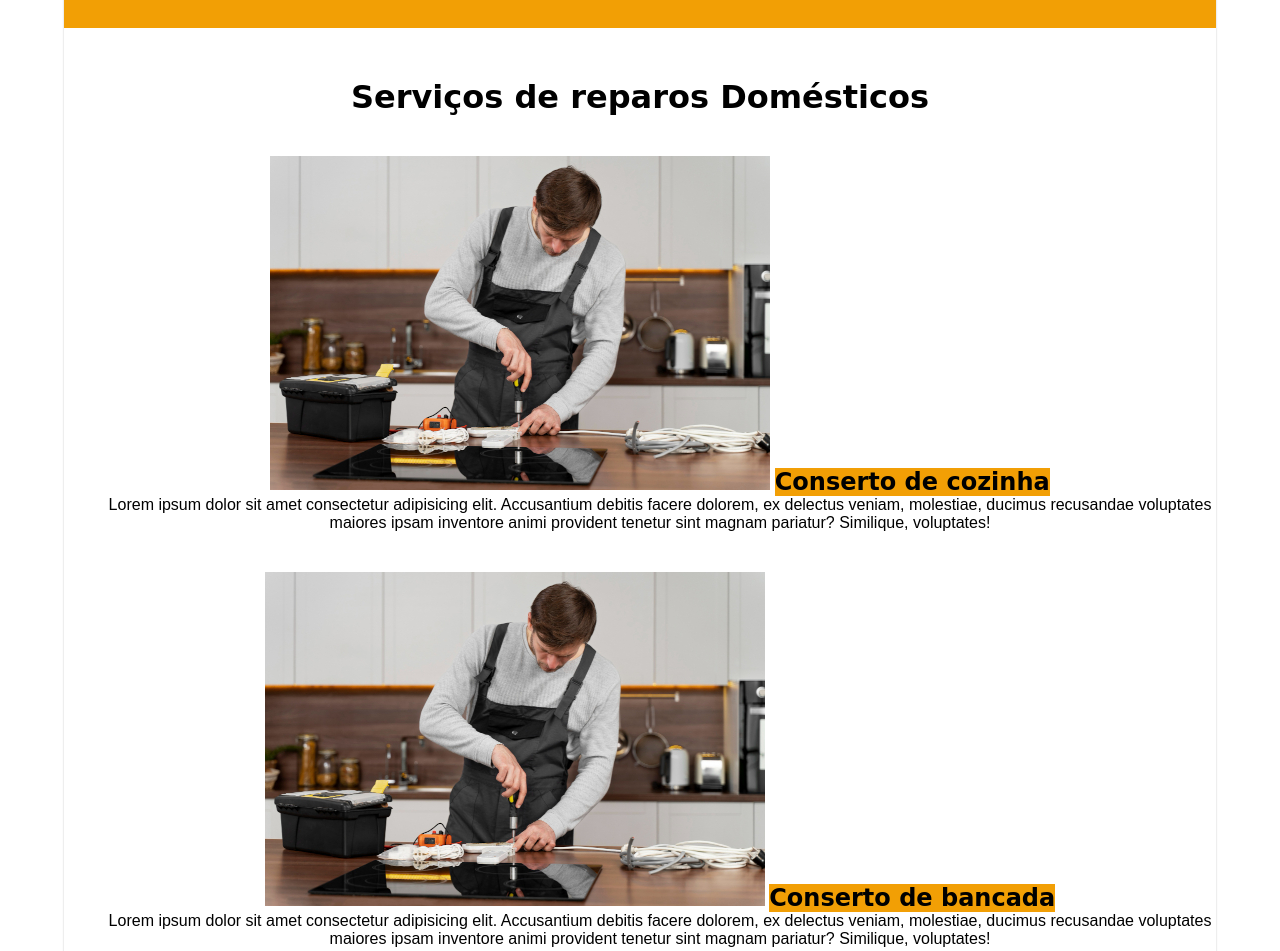
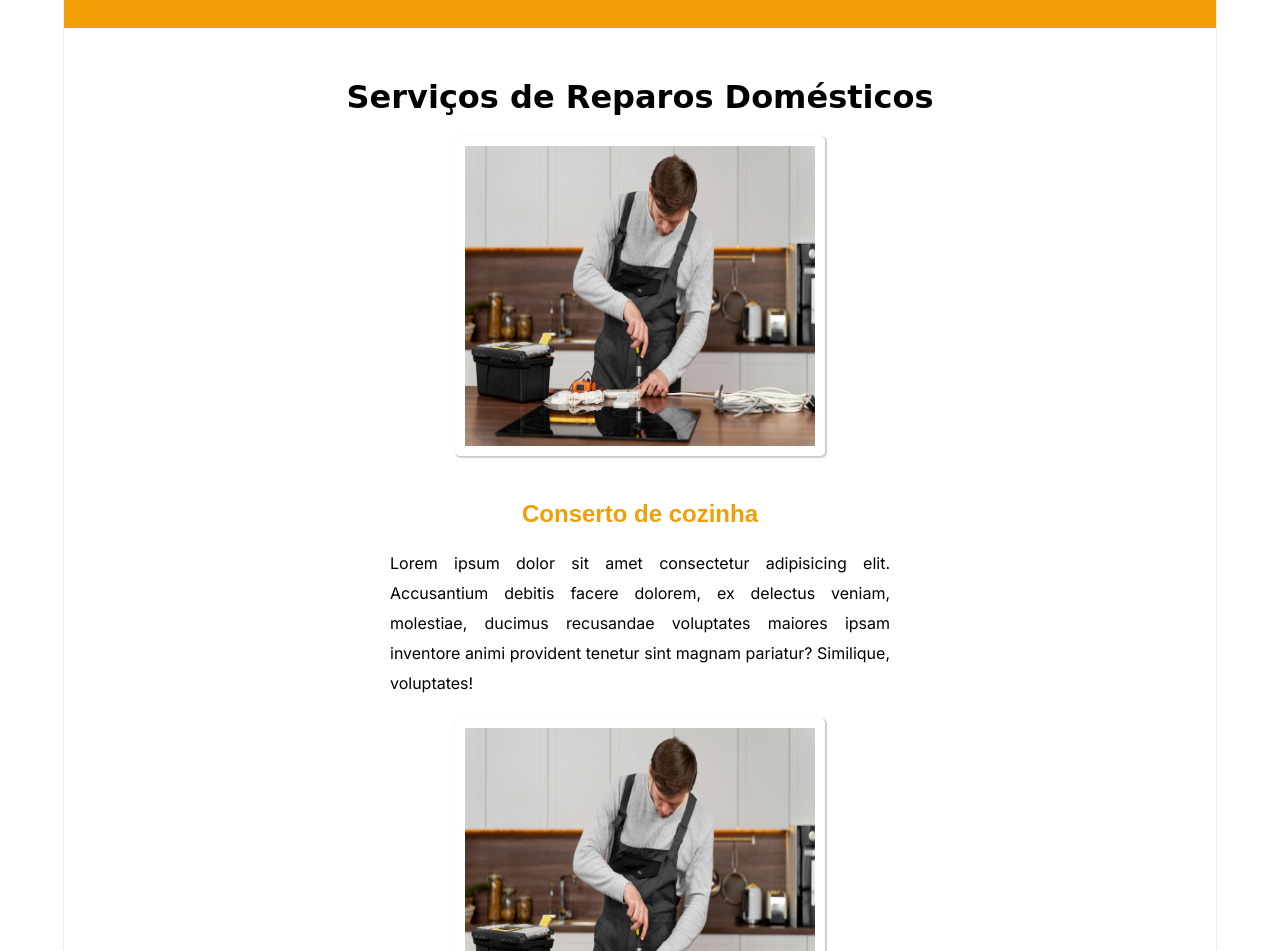
Before and after one commit to p-rodrigods/portifolio, a plain HTML site: page projeto01/index.html in a window 1280 px wide. Shown: the part 1820-2771 px from the top of the page. Drawn offline with Linux system fonts and the light colour scheme; a web font is replaced by a local one.

Commit message:
alterações do projeto

```diff
--- a/projeto01/css/style.css
+++ b/projeto01/css/style.css
@@ -71,12 +71,12 @@ header > nav > a:hover{
 
 main{
     width: 90%;
-    margin: auto;
     box-shadow: 0px 2px 2px rgba(0, 0, 0, 0.253);
     border-radius: 10px;
     padding-top: 20px;
     float: left;
     margin-left: 5%;
+    margin-bottom: 20px;
 }
 
 main div#cabecalho img{
@@ -171,22 +171,58 @@ main div#serv-reparacao > section > p{
 
 div#serv-domestico{
     margin-top: 50px;
-}
-div#serv-domestico > h1{
     text-align: center;
-    margin: 20px 0 20px 0;
-    font-family: var(--font-tercearia);
 }
 
-.posicao-div{
-    display: inline-block;
-    width: 100%;
-    text-align: center;
-    margin: 20px;
+div#serv-domestico h1{
+    font-family: var(--font-tercearia);
+
 }
 
-.posicao-div > h2{
+div#serv-domestico img{
+    background-color: var(--cor06);
     display: inline-block;
-    font-family: var(--font-tercearia);
-    background-color: #F29F05;
+    box-shadow: 1px 1px 1px 1px rgba(0, 0, 0, 0.200);
+    margin: 20px 10px 20px 10px;
+    padding: 10px;
+    border-radius: 5px;
+    -webkit-border-radius: 5px;
+    -moz-border-radius: 5px;
+    -ms-border-radius: 5px;
+    -o-border-radius: 5px;
+    width: 350px;
+    height: 300px;
 }
+
+div#serv-domestico h2{
+    padding: 20px 0 20px 0;
+    color: #F29F05;
+
+}
+div#serv-domestico p{
+    text-align: center;
+    font-family: var(--fonte-secundaria);
+    font-size: 1em;
+    line-height: 30px;
+    width: 500px;
+    margin: auto;
+    text-align: justify;
+}
+
+div#sessao-contato{
+    background-color: #F27405;
+    text-align: center;
+    padding: 20px;
+    margin: 20px;
+}h
+
+div#sessao-contato h1{
+    color: var(--cor06);
+}
+
+footer{
+    clear: both;
+    background-color: #BF6D4E;
+    padding: 10px;
+    text-align: center;
+}
--- a/projeto01/index.html
+++ b/projeto01/index.html
@@ -1,5 +1,5 @@
 <!DOCTYPE html>
-<html lang="pt-br>
+<html lang="pt-br">
 
 <head>
     <meta charset="UTF-8">
@@ -65,95 +65,70 @@
             </section>
         </div>
         <div id="serv-domestico">
-            <h1>Serviços de reparos Domésticos</h1>
-               <div class="posicao-div">
+            <h1>Serviços de Reparos Domésticos</h1>
                     <img src="img/01.jpg" alt="Conserto de Cozinha">
                     <h2>Conserto de cozinha</h1>
                     <p>Lorem ipsum dolor sit amet consectetur adipisicing elit. Accusantium debitis facere dolorem, ex
                         delectus veniam, molestiae, ducimus recusandae voluptates maiores ipsam inventore animi provident
                         tenetur sint magnam pariatur? Similique, voluptates!</p>
-                </div>
-                <div class="posicao-div">
                     <img src="img/01.jpg" alt="Conserto de Cozinha">
                     <h2>Conserto de bancada</h2>
                     <p>Lorem ipsum dolor sit amet consectetur adipisicing elit. Accusantium debitis facere dolorem, ex
                         delectus veniam, molestiae, ducimus recusandae voluptates maiores ipsam inventore animi provident
                         tenetur sint magnam pariatur? Similique, voluptates!</p>
-                </div>
-                <div class="posicao-div">
                     <img src="img/01.jpg" alt="Conserto de Cozinha">
                     <h2>Reparação de pintura</h2>
                     <p>Lorem ipsum dolor sit amet consectetur adipisicing elit. Accusantium debitis facere dolorem, ex
                         delectus veniam, molestiae, ducimus recusandae voluptates maiores ipsam inventore animi provident
                         tenetur sint magnam pariatur? Similique, voluptates!</p>
-                </div>
-                <div class="posicao-div">
                     <img src="img/01.jpg" alt="Conserto de Cozinha">
                     <h2>Conserto de parede</h2>
                     <p>Lorem ipsum dolor sit amet consectetur adipisicing elit. Accusantium debitis facere dolorem, ex
                         delectus veniam, molestiae, ducimus recusandae voluptates maiores ipsam inventore animi provident
                         tenetur sint magnam pariatur? Similique, voluptates!</p>
-                </div>
-                <div class="posicao-div">
                     <img src="img/01.jpg" alt="Conserto de Cozinha">
                     <h2>Reparação de Pisos</h2>
                     <p>Lorem ipsum dolor sit amet consectetur adipisicing elit. Accusantium debitis facere dolorem, ex
                         delectus veniam, molestiae, ducimus recusandae voluptates maiores ipsam inventore animi provident
                         tenetur sint magnam pariatur? Similique, voluptates!</p>
-                </div>
-                <div class="posicao-div">
                     <img src="img/01.jpg" alt="Conserto de Cozinha">
                     <h2>Conserto elétrico</h2>
                     <p>Lorem ipsum dolor sit amet consectetur adipisicing elit. Accusantium debitis facere dolorem, ex
                         delectus veniam, molestiae, ducimus recusandae voluptates maiores ipsam inventore animi provident
                         tenetur sint magnam pariatur? Similique, voluptates!</p>
-                </div>
-                <div class="posicao-div">
                     <img src="img/01.jpg" alt="Conserto de Cozinha">
                     <h2>Reparo de encanamento</h2>
                     <p>Lorem ipsum dolor sit amet consectetur adipisicing elit. Accusantium debitis facere dolorem, ex
                         delectus veniam, molestiae, ducimus recusandae voluptates maiores ipsam inventore animi provident
                         tenetur sint magnam pariatur? Similique, voluptates!</p>
-                </div>
-                <div class="posicao-div">
                     <img src="img/01.jpg" alt="Conserto de Cozinha">
                     <h2>Faz-tudo geral</h2>
                     <p>Lorem ipsum dolor sit amet consectetur adipisicing elit. Accusantium debitis facere dolorem, ex
                         delectus veniam, molestiae, ducimus recusandae voluptates maiores ipsam inventore animi provident
                         tenetur sint magnam pariatur? Similique, voluptates!</p>
-                </div>
-                <div class="posicao-div">
                     <img src="img/01.jpg" alt="Conserto de Cozinha">
                     <h2>Limpeza</h2>
                     <p>Lorem ipsum dolor sit amet consectetur adipisicing elit. Accusantium debitis facere dolorem, ex
                         delectus veniam, molestiae, ducimus recusandae voluptates maiores ipsam inventore animi provident
                         tenetur sint magnam pariatur? Similique, voluptates!</p>
-                </div>
-            </section>
         </div>
         <!--TESTE GIT HUB-->
-        <div>
-            <section>
+        <div id="sessao-contato">
                 <h1>Envia-nos um email</h1>
                 <p>Envies-nos um e-mail usando nosso formulário simples e responderemos em 10 dias úteis</p>
                 <form action="">
                     <input type="email" name="email" placeholder="Digite um endereço válido">
-                </form>
-            </section>
-            <section>
+                </form>>
                 [ICONE]
                 <h1>Suporte Whatsapp</h1>
                 <p>Adicione no Whatsapp e envie perguntas para uma uma resposta instantânea</p>
 
                 <input type="button" value="+55 01 92345-6789" readonly>
-            </section>
-            <section>
                 [ICONE]
                 <h1>Bate-papo ao vivo</h1>
                 <p>A maneira mais rápida de entrar em contato com um especialista</p>
 
                 <input type="button" value="gráfico ao vivo" readonly>
-            </section>
         </div>
     </main>
     <footer>
```
